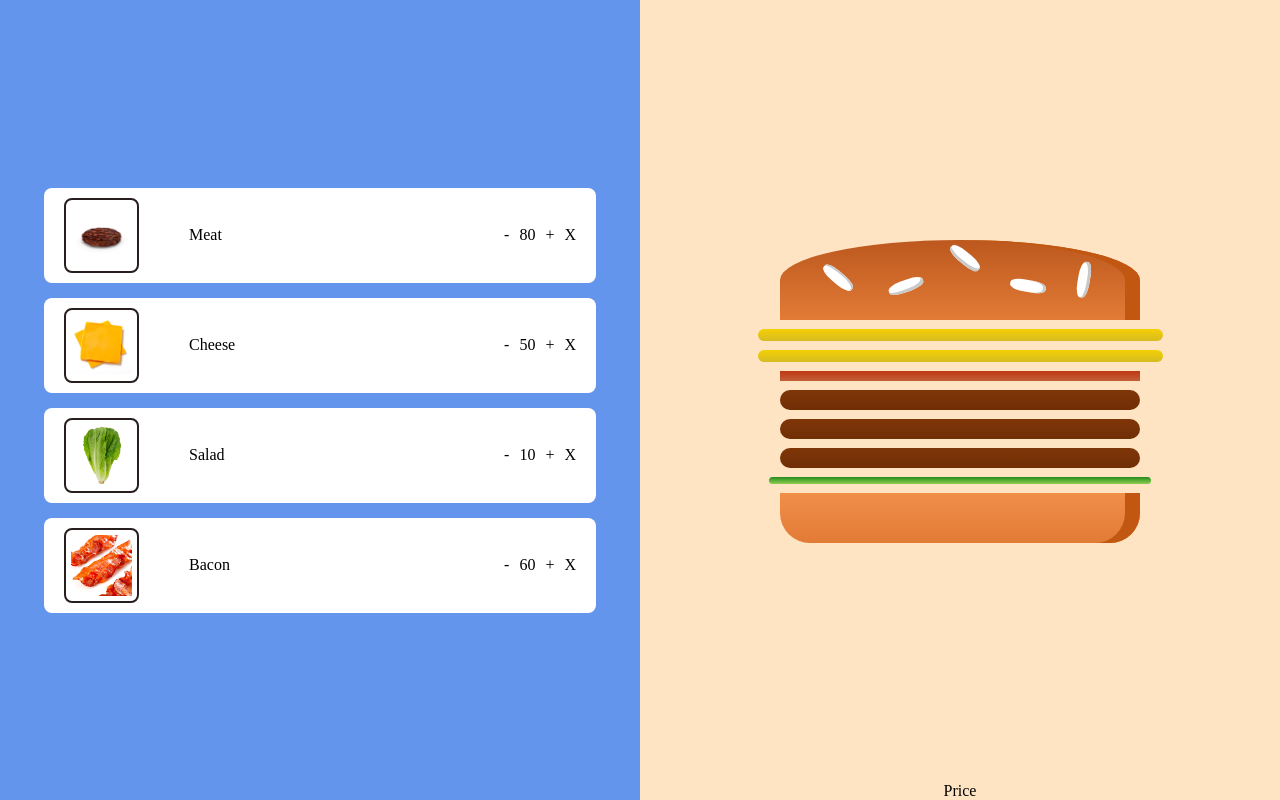
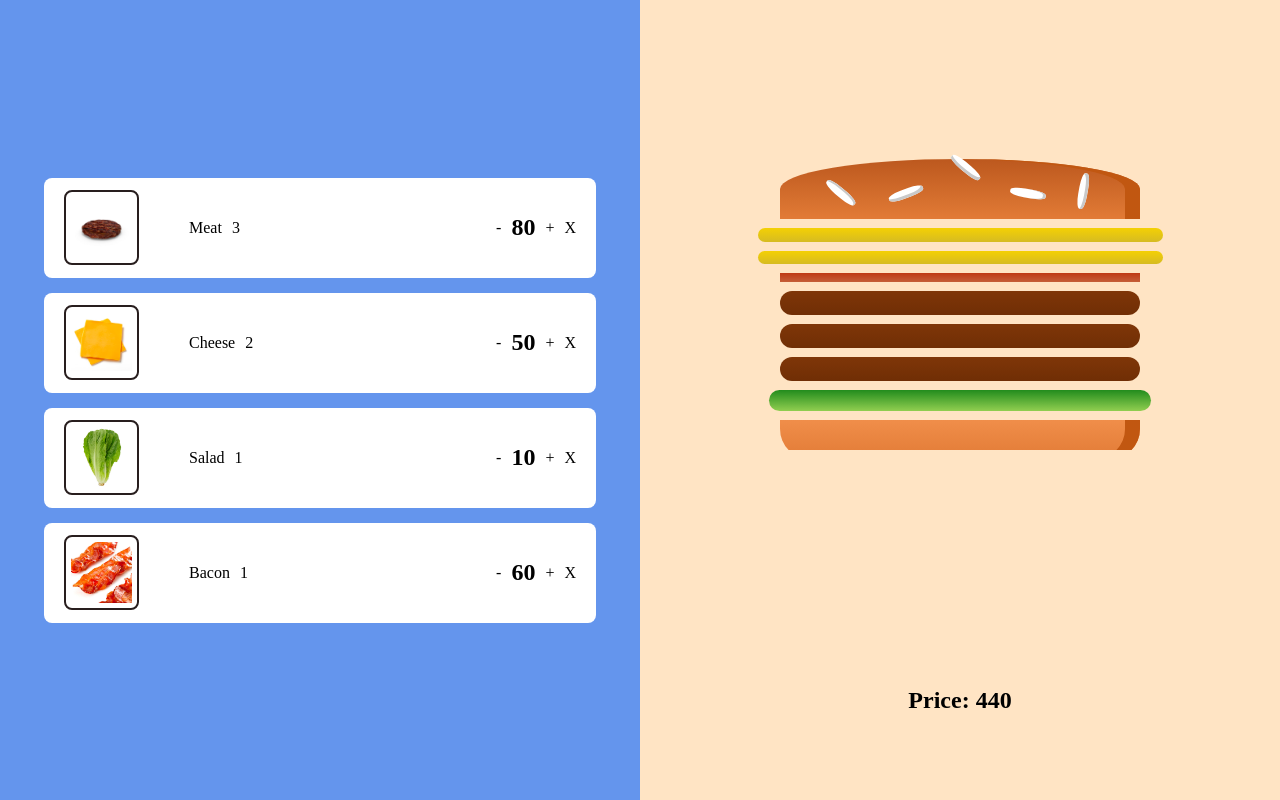
Before and after one commit to atavaliev/homework-55, a React (Create React App) app: page / in a window 1280 px wide. Built offline with nearby package versions, Linux system fonts and the light colour scheme.

Commit message:
Add Quantity tracker to ingredient List Add functionality to remove/add btns

```diff
--- a/src/App.css
+++ b/src/App.css
@@ -3,3 +3,13 @@ html, body, #root {
     margin: 0;
     padding: 0;
 }
+
+
+.price {
+    height: 200px;
+    display: flex;
+    align-items: center;
+    justify-content: center;
+    font-size: 24px;
+    font-weight: bold;
+}
--- a/src/components/Burger/Burger.css
+++ b/src/components/Burger/Burger.css
@@ -1,5 +1,5 @@
 .BreadBottom {
-    height: 50px;
+    height: 13%;
     width: 80%;
     background: linear-gradient(#F08E4A, #e27b36);
     border-radius: 0 0 30px 30px;
@@ -8,7 +8,7 @@
 }
 
 .BreadTop {
-    height: 80px;
+    height: 20%;
     width: 80%;
     background: linear-gradient(#bc581e, #e27b36);
     border-radius: 50% 50% 0 0;
@@ -82,7 +82,7 @@
 
 .Meat {
     width: 80%;
-    height: 20px;
+    height: 8%;
     background: linear-gradient(#7f3608, #702e05);
     margin: 2% auto;
     border-radius: 15px;
@@ -90,7 +90,7 @@
 
 .Cheese {
     width: 90%;
-    height: 12px;
+    height: 4.5%;
     margin: 2% auto;
     background: linear-gradient(#f4d004, #d6bb22);
     border-radius: 20px;
@@ -98,7 +98,7 @@
 
 .Salad {
     width: 85%;
-    height: 7px;
+    height: 7%;
     margin: 2% auto;
     background: linear-gradient(#228c1d, #91ce50);
     border-radius: 20px;
@@ -106,7 +106,7 @@
 
 .Bacon {
     width: 80%;
-    height: 10px;
+    height: 3%;
     background: linear-gradient(#bf3813, #c45e38);
     margin: 2% auto;
 }
@@ -114,8 +114,7 @@
 .Burger {
     width: 100%;
     margin: auto;
-    /*height: 250px;*/
-    height:auto;
+    height: 250px;
     overflow: auto;
     text-align: center;
     font-weight: bold;
@@ -125,23 +124,20 @@
 @media (min-width: 1000px) and (min-height: 700px) {
     .Burger {
         width: 700px;
-        /*height: 600px;*/
-        height:auto;
+        height: 600px;
     }
 }
 
 @media (min-width: 500px) and (min-height: 401px) {
     .Burger {
         width: 450px;
-        /*height: 300px;*/
-        height:auto;
+        height: 300px;
     }
 }
 
 @media (min-width: 500px) and (max-height: 400px) {
     .Burger {
         width: 350px;
-        /*height: 200px;*/
-        height:auto;
+        height: 200px;
     }
 }
--- a/src/components/IngredientItem/IngredientItem.css
+++ b/src/components/IngredientItem/IngredientItem.css
@@ -3,6 +3,7 @@
     align-items: center;
     justify-content: space-between;
 
+    height: 80px;
     width: 80%;
     background: #fff;
     padding: 10px 20px;
@@ -25,6 +26,10 @@
     margin-left: 50px;
 }
 
+.ingredient-item .quantity {
+    margin: 0 10px;
+}
+
 
 .ingredient-item .price {
     margin: 0 10px;
--- a/src/components/IngredientItem/IngredientItem.tsx
+++ b/src/components/IngredientItem/IngredientItem.tsx
@@ -1,17 +1,38 @@
 import React from 'react';
-import {Ingredient} from "../../types";
+import { Ingredient } from "../../types";
 import './IngredientItem.css';
 
+type TProps = {
+    ingredient: Ingredient;
+    count: number;
+    addIngredient: (ingredient: Ingredient) => void;
+    removeIngredient: (ingredient: Ingredient) => void;
+    removeAllIngredient: (ingredient: Ingredient) => void;
 
-const IngredientItem: React.FC<Ingredient> = ({name,price,imgSrc}) => {
+};
+
+const IngredientItem: React.FC<TProps> = ({ ingredient, count, addIngredient, removeIngredient,removeAllIngredient }) => {
+
+    const handleAddIngredient = () => {
+        addIngredient(ingredient);
+    };
+
+    const handleRemoveIngredient = () => {
+        removeIngredient(ingredient);
+    };
+    const handleRemoveAllIngredient = () => {
+        removeAllIngredient(ingredient);
+    };
+
     return (
         <div className="ingredient-item">
-            <img src={imgSrc} alt={name} width={50}/>
-            <div className="name">{name}</div>
-            <span className="decrease">-</span>
-            <div className="price">{price}</div>
-            <span className="increase">+</span>
-            <span className="delete">X</span>
+            <img src={ingredient.imgSrc} alt={ingredient.name} width={50} onClick={handleAddIngredient} />
+            <div className="name">{ingredient.name}</div>
+            <div className="quantity">{count}</div>
+            <span className="decrease" onClick={handleRemoveIngredient}>-</span>
+            <div className="price">{ingredient.price}</div>
+            <span className="increase" onClick={handleAddIngredient}>+</span>
+            <span className="delete" onClick={handleRemoveAllIngredient}>X</span>
         </div>
     );
 };
--- a/src/components/IngredientList/IngredientList.tsx
+++ b/src/components/IngredientList/IngredientList.tsx
@@ -1,24 +1,38 @@
 import React from 'react';
 import IngredientItem from "../IngredientItem/IngredientItem";
-import {INGREDIENTS} from "../../data";
+import { INGREDIENTS } from "../../data";
 import './IngredientList.css';
+import { Ingredient, IOrder } from "../../types";
 
-const IngredientList: React.FC = () => {
+type TProps = {
+    ingredients: IOrder[];
+    addIngredient: (ingredient: Ingredient) => void;
+    removeIngredient: (ingredient: Ingredient) => void;
+    removeAllIngredient: (ingredient: Ingredient) => void;
+};
+
+const IngredientList: React.FC<TProps> = ({ ingredients, addIngredient, removeIngredient,removeAllIngredient }) => {
+
+    const getIngredientCount = (ingredientName: string, ingredients: IOrder[]): number => {
+        const ingredient = ingredients.find((item) => item.name === ingredientName);
+        return ingredient ? ingredient.count : 0;
+    };
+
     return (
         <div className="ingredient-list">
-            {
-                INGREDIENTS.map(i => {
-                        return <IngredientItem
-                            key={i.name + Date.now()}
-                            name={i.name}
-                            price={i.price}
-                            imgSrc={i.imgSrc}/>
-                    }
-                )
-
-            }
+            {INGREDIENTS.map((ingredient) => (
+                <IngredientItem
+                    key={ingredient.name}
+                    ingredient={ingredient}
+                    count={getIngredientCount(ingredient.name, ingredients)}
+                    addIngredient={addIngredient}
+                    removeIngredient={removeIngredient}
+                    removeAllIngredient={removeAllIngredient}
+                />
+            ))}
         </div>
     );
 };
 
+
 export default IngredientList;
--- a/src/components/OrderBoard/OrderBoard.tsx
+++ b/src/components/OrderBoard/OrderBoard.tsx
@@ -3,10 +3,10 @@ import IngredientList from "../IngredientList/IngredientList";
 import Burger from "../Burger/Burger";
 import TotalPrice from "../TotalPrice/TotalPrice";
 import './OrderBoard.css';
-import {IOrder} from "../../types";
+import {Ingredient, IOrder} from "../../types";
+import {INGREDIENTS} from "../../data";
 
-
-const OrderBoard:React.FC = () => {
+const OrderBoard: React.FC = () => {
     const [ingredients, setIngredients] = useState<IOrder[]>([
         {name: 'Cheese', count: 2},
         {name: 'Bacon', count: 1},
@@ -14,17 +14,78 @@ const OrderBoard:React.FC = () => {
         {name: 'Salad', count: 1}
     ]);
 
+    //Increase Ingredient Quantity
+    const addIngredient = (ingredient: Ingredient): void => {
+        const IngredientsCopy = [...ingredients];
+        const currentIngredient = IngredientsCopy.find(item => item.name === ingredient.name);
+        if (currentIngredient) {
+            currentIngredient.count += 1;
+        } else {
+            IngredientsCopy.push({name: ingredient.name, count: 1});
+        }
+        setIngredients(IngredientsCopy);
+    };
+
+    //Decrease Ingredient Quantity
+    const removeIngredient = (ingredient: Ingredient) => {
+        const IngredientsCopy = [...ingredients];
+        const currentIngredient = IngredientsCopy.find((item) => item.name === ingredient.name);
+
+        if (currentIngredient) {
+            currentIngredient.count -= 1;
+
+            if (currentIngredient.count === 0) {
+                const index = IngredientsCopy.indexOf(currentIngredient);
+                IngredientsCopy.splice(index, 1);
+            }
+        }
+
+        setIngredients(IngredientsCopy);
+    };
+
+    //Remove all Ingredient from Burger
+    const removeAllIngredient = (ingredient: Ingredient) => {
+        const IngredientsCopy = [...ingredients];
+        const currentIngredient = IngredientsCopy.find((item) => item.name === ingredient.name);
+
+        if (currentIngredient) {
+            currentIngredient.count = 0;
+            const index = IngredientsCopy.indexOf(currentIngredient);
+            IngredientsCopy.splice(index, 1);
+        }
+
+        setIngredients(IngredientsCopy);
+    };
+
+    //Get Ingredient price from CONST
+    const getIngredientPrice = (ingredientName: string): number => {
+        const ingredient = INGREDIENTS.find(ingredient => ingredient.name === ingredientName);
+        return ingredient ? ingredient.price : 0;
+    };
+
+    //Total Price
+    const getTotalPrice = (): number => {
+        return ingredients.reduce((acc, value) => {
+            return acc + value.count * getIngredientPrice(value.name);
+        }, 30);
+    }
+
     return (
         <>
             <div className="left-side">
-                <IngredientList/>
+                <IngredientList
+                    ingredients={ingredients}
+                    addIngredient={addIngredient}
+                    removeIngredient={removeIngredient}
+                    removeAllIngredient={removeAllIngredient}
+                />
             </div>
             <div className="right-side">
                 <Burger ingredientList={ingredients}/>
-                <TotalPrice/>
+                <TotalPrice totalPrice={getTotalPrice()}/>
             </div>
         </>
-    );
+    )
 };
 
 export default OrderBoard;
--- a/src/components/TotalPrice/TotalPrice.tsx
+++ b/src/components/TotalPrice/TotalPrice.tsx
@@ -1,9 +1,13 @@
 import React from 'react';
 
-const TotalPrice:React.FC = () => {
+type TProps = {
+    totalPrice:number;
+}
+
+const TotalPrice:React.FC<TProps> = ({totalPrice}) => {
     return (
-        <div>
-            Price
+        <div className="price">
+          Price: {totalPrice}
         </div>
     );
 };
```
